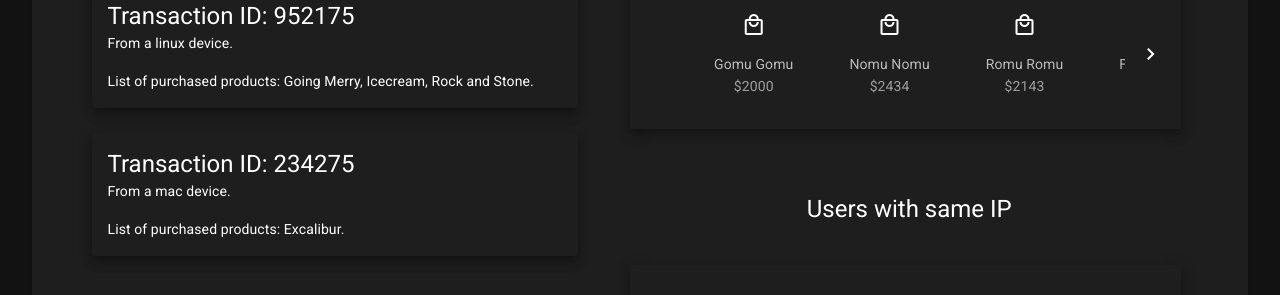
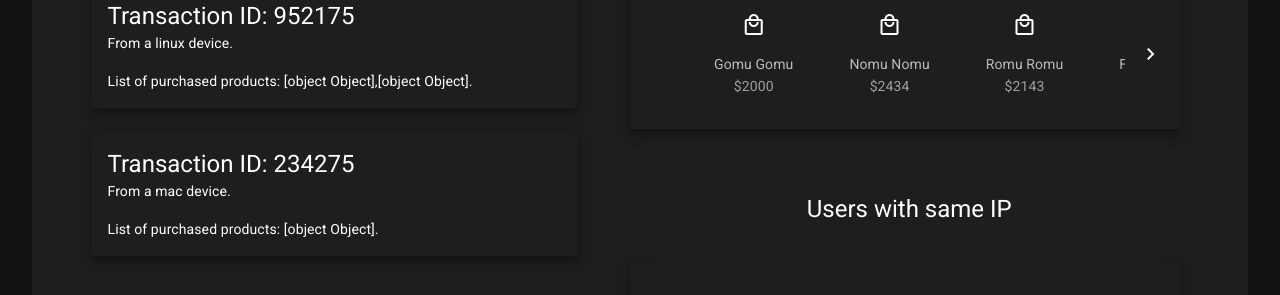
Before and after one commit to zejiran/frontend-simple-buyers-platform, a Vue app: page /buyer in a window 1280 px wide. Shown: the part 260-555 px from the top of the page. Built offline with nearby package versions, Linux system fonts and the light colour scheme; no server answers.

Commit message:
feat: connect shopping history to backend
Make get request using Axios for showing shopping history of user.

```diff
--- a/src/components/ShoppingHistory.vue
+++ b/src/components/ShoppingHistory.vue
@@ -5,9 +5,10 @@
             <v-card class="mr-10" elevation="8" min-width="200">
                 <div class="d-flex justify-space-between">
                     <div>
-                        <v-card-title class="headline" v-text="'Transaction ID: ' + transaction.id"></v-card-title>
+                        <v-card-title class="headline" v-text="'Transaction ID: ' + transaction.name"></v-card-title>
                         <v-card-subtitle v-text="'From a ' + transaction.device + ' device.'"></v-card-subtitle>
-                        <v-card-text v-text="'List of purchased products: ' + transaction.products + '.'"></v-card-text>
+                        <v-card-text
+                                v-text="'List of purchased products: ' + transaction.products + '.'"></v-card-text>
                     </div>
                 </div>
             </v-card>
@@ -16,23 +17,50 @@
 </template>
 
 <script>
+    import axios from 'axios'
+
     export default {
         data() {
             return {
                 // Test data if you don't want to create database
                 transactions: [
                     {
-                        id: '952175',
+                        name: '952175',
                         device: 'linux',
-                        products: ['Going Merry', 'Icecream', 'Rock and Stone'].join(', '),
+                        products: [{"name": "Going Merry", "price": 4423334, "id": "1342136bf"}, {
+                            "name": "Geuse",
+                            "price": 434,
+                            "id": "114567f"
+                        }]
                     },
                     {
-                        id: '234275',
+                        name: '234275',
                         device: 'mac',
-                        products: 'Excalibur',
+                        products: [{"name": "Veetee", "price": 4334, "id": "15c136bf"}],
                     },
                 ],
             }
+        },
+        mounted() {
+            const queryString = window.location.search;
+            const urlParams = new URLSearchParams(queryString);
+            const userId = urlParams.get('id')
+            // Get products by transaction id and insert on JSON
+            function products_list(transactions) {
+                for (let i = 0; i < transactions.length; i++) {
+                    let transaction = transactions[i];
+                    axios.get('http://localhost:3717/transaction/products/' + transaction.name).then(response => {
+                        transaction.products = response.data.slice(1, -2)
+                    })
+                }
+                console.log(transactions)
+            }
+            // Get transactions by user id
+            axios.get('http://localhost:3717/transaction/data/' + userId).then(response => {
+                this.transactions = JSON.parse(response.data.slice(0, -2) + "]")
+            }).then(() => {
+                products_list(this.transactions)
+            });
         }
     }
 </script>
```
